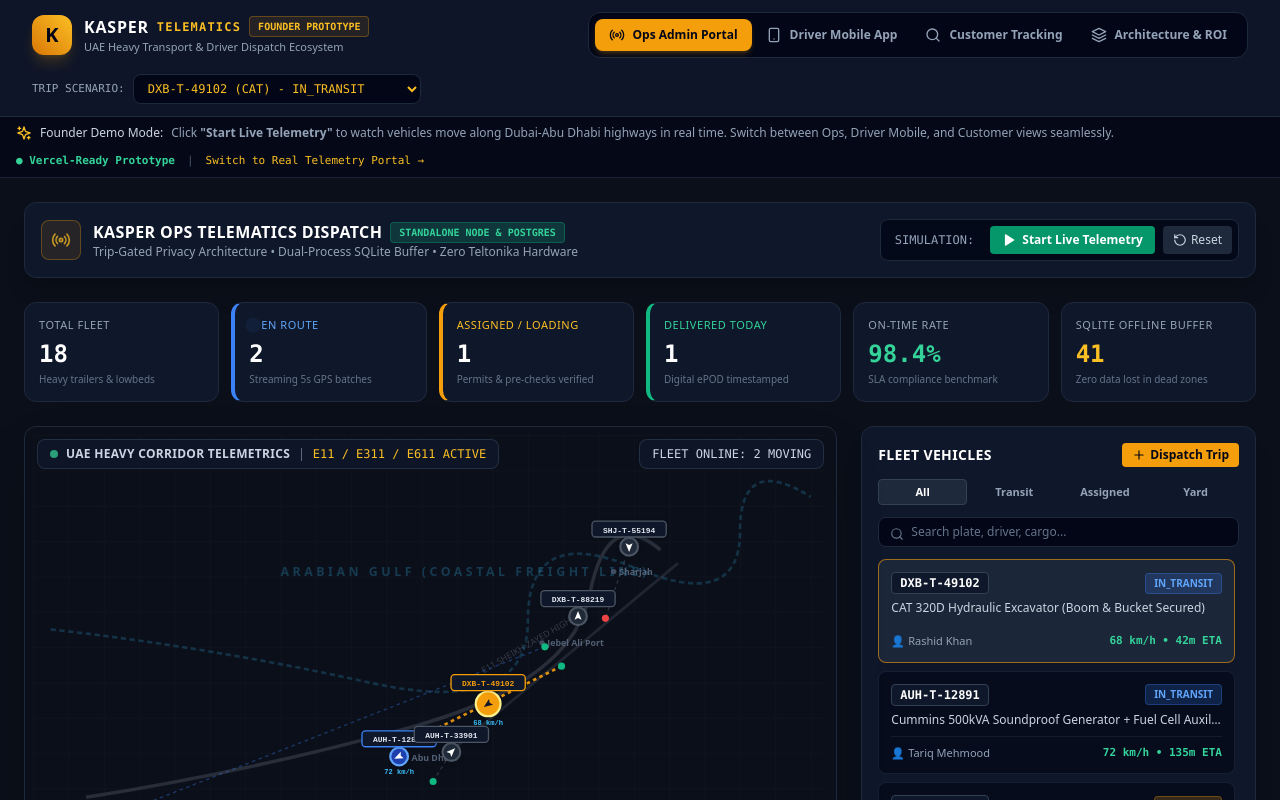
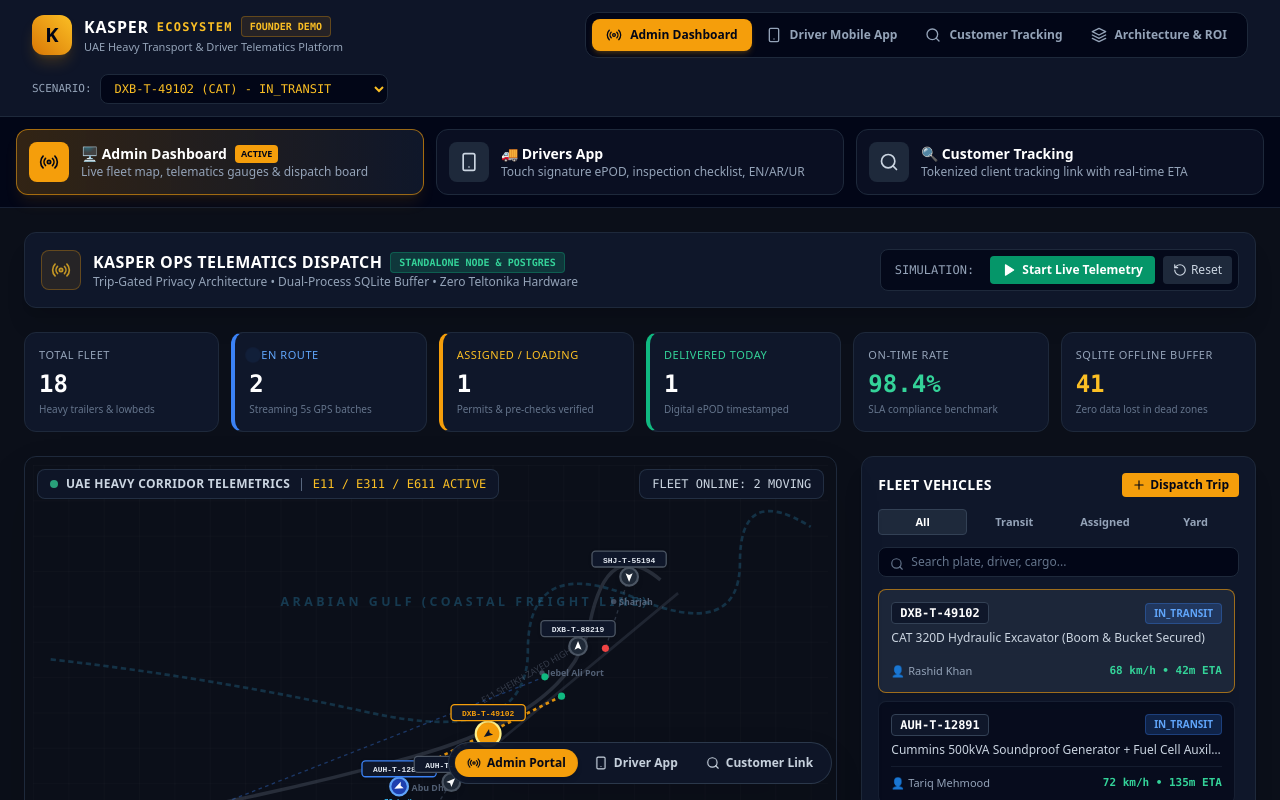
Before and after one commit to afsalali1238/driver, a Next.js app in the folder apps/ops-admin/: page /prototype in a window 1280 px wide. Built offline with nearby package versions, Linux system fonts and the light colour scheme.

Commit message:
feat: add prominent one-click switcher between drivers app and admin dashboard on unified link

```diff
--- a/apps/ops-admin/src/app/prototype/page.tsx
+++ b/apps/ops-admin/src/app/prototype/page.tsx
@@ -18,6 +18,28 @@ export default function PrototypeHubPage() {
   const [selectedTripId, setSelectedTripId] = useState<string>('KSP-TR-2041');
   const [isSimulating, setIsSimulating] = useState(false);
   const [simulationTick, setSimulationTick] = useState(0);
+
+  // Sync initial tab with URL query parameter ?app=driver | admin | customer
+  useEffect(() => {
+    if (typeof window !== 'undefined') {
+      const params = new URLSearchParams(window.location.search);
+      const app = params.get('app');
+      if (app === 'driver') setActiveTab('DRIVER');
+      else if (app === 'admin' || app === 'ops') setActiveTab('OPS');
+      else if (app === 'customer' || app === 'track') setActiveTab('CUSTOMER');
+      else if (app === 'arch' || app === 'specs') setActiveTab('ARCH');
+    }
+  }, []);
+
+  const switchTab = (tab: 'OPS' | 'DRIVER' | 'CUSTOMER' | 'ARCH') => {
+    setActiveTab(tab);
+    if (typeof window !== 'undefined') {
+      const url = new URL(window.location.href);
+      const slug = tab === 'OPS' ? 'admin' : tab === 'DRIVER' ? 'driver' : tab === 'CUSTOMER' ? 'customer' : 'specs';
+      url.searchParams.set('app', slug);
+      window.history.replaceState({}, '', url.toString());
+    }
+  };
 
   const selectedTrip = trips.find(t => t.id === selectedTripId) || trips[0];
 
@@ -69,7 +91,7 @@ export default function PrototypeHubPage() {
   };
 
   return (
-    <div className="min-h-screen bg-[#0B0F19] text-slate-100 flex flex-col font-sans">
+    <div className="min-h-screen bg-[#0B0F19] text-slate-100 flex flex-col font-sans pb-16">
       {/* Top Founder Showcase Navigation Bar */}
       <header className="sticky top-0 z-50 bg-slate-900/95 backdrop-blur-md border-b border-slate-800 px-4 lg:px-8 py-3">
         <div className="max-w-7xl mx-auto flex flex-wrap items-center justify-between gap-4">
@@ -82,19 +104,19 @@ export default function PrototypeHubPage() {
             <div>
               <div className="flex items-center gap-2">
                 <span className="font-black text-white text-base tracking-wider">KASPER</span>
-                <span className="text-amber-400 font-bold text-xs tracking-widest font-mono">TELEMATICS</span>
+                <span className="text-amber-400 font-bold text-xs tracking-widest font-mono">ECOSYSTEM</span>
                 <span className="bg-amber-500/10 text-amber-400 border border-amber-500/30 text-[10px] px-2 py-0.5 rounded font-mono font-bold">
-                  FOUNDER PROTOTYPE
+                  FOUNDER DEMO
                 </span>
               </div>
-              <div className="text-slate-400 text-[11px]">UAE Heavy Transport & Driver Dispatch Ecosystem</div>
+              <div className="text-slate-400 text-[11px]">UAE Heavy Transport & Driver Telematics Platform</div>
             </div>
           </div>
 
           {/* Master View Switcher Tabs */}
           <nav className="flex items-center bg-slate-950 p-1.5 rounded-xl border border-slate-800 text-xs font-semibold">
             <button
-              onClick={() => setActiveTab('OPS')}
+              onClick={() => switchTab('OPS')}
               className={`flex items-center gap-2 px-3.5 py-2 rounded-lg transition-all ${
                 activeTab === 'OPS'
                   ? 'bg-amber-500 text-slate-950 font-bold shadow-md shadow-amber-500/20'
@@ -102,11 +124,11 @@ export default function PrototypeHubPage() {
               }`}
             >
               <Radio className="w-4 h-4" />
-              <span>Ops Admin Portal</span>
+              <span>Admin Dashboard</span>
             </button>
 
             <button
-              onClick={() => setActiveTab('DRIVER')}
+              onClick={() => switchTab('DRIVER')}
               className={`flex items-center gap-2 px-3.5 py-2 rounded-lg transition-all ${
                 activeTab === 'DRIVER'
                   ? 'bg-amber-500 text-slate-950 font-bold shadow-md shadow-amber-500/20'
@@ -118,7 +140,7 @@ export default function PrototypeHubPage() {
             </button>
 
             <button
-              onClick={() => setActiveTab('CUSTOMER')}
+              onClick={() => switchTab('CUSTOMER')}
               className={`flex items-center gap-2 px-3.5 py-2 rounded-lg transition-all ${
                 activeTab === 'CUSTOMER'
                   ? 'bg-amber-500 text-slate-950 font-bold shadow-md shadow-amber-500/20'
@@ -130,7 +152,7 @@ export default function PrototypeHubPage() {
             </button>
 
             <button
-              onClick={() => setActiveTab('ARCH')}
+              onClick={() => switchTab('ARCH')}
               className={`flex items-center gap-2 px-3.5 py-2 rounded-lg transition-all ${
                 activeTab === 'ARCH'
                   ? 'bg-amber-500 text-slate-950 font-bold shadow-md shadow-amber-500/20'
@@ -144,7 +166,7 @@ export default function PrototypeHubPage() {
 
           {/* Quick Active Scenario Switcher */}
           <div className="flex items-center gap-2">
-            <label className="text-[11px] font-mono text-slate-400 hidden xl:inline">TRIP SCENARIO:</label>
+            <label className="text-[11px] font-mono text-slate-400 hidden xl:inline">SCENARIO:</label>
             <select
               value={selectedTripId}
               onChange={(e) => setSelectedTripId(e.target.value)}
@@ -160,19 +182,90 @@ export default function PrototypeHubPage() {
         </div>
       </header>
 
-      {/* Founder Pitch Helper Banner */}
-      <div className="bg-slate-950/60 border-b border-slate-800/80 px-4 py-2 text-xs">
-        <div className="max-w-7xl mx-auto flex flex-wrap items-center justify-between gap-3 text-slate-400">
-          <div className="flex items-center gap-2">
-            <Sparkles className="w-4 h-4 text-amber-400" />
-            <span className="text-slate-300 font-medium">Founder Demo Mode:</span>
-            <span>Click <strong>&quot;Start Live Telemetry&quot;</strong> to watch vehicles move along Dubai-Abu Dhabi highways in real time. Switch between Ops, Driver Mobile, and Customer views seamlessly.</span>
-          </div>
+      {/* Prominent One-Click Switcher Banner */}
+      <div className="bg-slate-950 border-b border-slate-800/80 px-4 py-3">
+        <div className="max-w-7xl mx-auto">
+          <div className="grid grid-cols-1 md:grid-cols-3 gap-3">
+            {/* Option 1: Admin Dashboard */}
+            <button
+              onClick={() => switchTab('OPS')}
+              className={`flex items-center gap-3 p-3 rounded-xl border text-left transition-all ${
+                activeTab === 'OPS'
+                  ? 'bg-gradient-to-r from-amber-500/20 to-slate-900 border-amber-500/60 shadow-lg shadow-amber-500/10'
+                  : 'bg-slate-900/60 border-slate-800 hover:bg-slate-800/60'
+              }`}
+            >
+              <div className={`w-10 h-10 rounded-lg flex items-center justify-center font-bold shrink-0 ${
+                activeTab === 'OPS' ? 'bg-amber-500 text-slate-950' : 'bg-slate-800 text-slate-300'
+              }`}>
+                <Radio className="w-5 h-5" />
+              </div>
+              <div className="min-w-0">
+                <div className="flex items-center gap-2">
+                  <span className="font-black text-white text-sm">🖥️ Admin Dashboard</span>
+                  {activeTab === 'OPS' && (
+                    <span className="bg-amber-500 text-slate-950 text-[9px] font-extrabold px-1.5 py-0.5 rounded">
+                      ACTIVE
+                    </span>
+                  )}
+                </div>
+                <p className="text-slate-400 text-xs truncate">Live fleet map, telematics gauges & dispatch board</p>
+              </div>
+            </button>
 
-          <div className="flex items-center gap-3 font-mono text-[11px]">
-            <span className="text-emerald-400 font-bold">● Vercel-Ready Prototype</span>
-            <span className="text-slate-600">|</span>
-            <a href="/dashboard" className="text-amber-400 hover:underline">Switch to Real Telemetry Portal →</a>
+            {/* Option 2: Drivers App */}
+            <button
+              onClick={() => switchTab('DRIVER')}
+              className={`flex items-center gap-3 p-3 rounded-xl border text-left transition-all ${
+                activeTab === 'DRIVER'
+                  ? 'bg-gradient-to-r from-amber-500/20 to-slate-900 border-amber-500/60 shadow-lg shadow-amber-500/10'
+                  : 'bg-slate-900/60 border-slate-800 hover:bg-slate-800/60'
+              }`}
+            >
+              <div className={`w-10 h-10 rounded-lg flex items-center justify-center font-bold shrink-0 ${
+                activeTab === 'DRIVER' ? 'bg-amber-500 text-slate-950' : 'bg-slate-800 text-slate-300'
+              }`}>
+                <Smartphone className="w-5 h-5" />
+              </div>
+              <div className="min-w-0">
+                <div className="flex items-center gap-2">
+                  <span className="font-black text-white text-sm">🚚 Drivers App</span>
+                  {activeTab === 'DRIVER' && (
+                    <span className="bg-amber-500 text-slate-950 text-[9px] font-extrabold px-1.5 py-0.5 rounded">
+                      ACTIVE
+                    </span>
+                  )}
+                </div>
+                <p className="text-slate-400 text-xs truncate">Touch signature ePOD, inspection checklist, EN/AR/UR</p>
+              </div>
+            </button>
+
+            {/* Option 3: Customer Live Tracking */}
+            <button
+              onClick={() => switchTab('CUSTOMER')}
+              className={`flex items-center gap-3 p-3 rounded-xl border text-left transition-all ${
+                activeTab === 'CUSTOMER'
+                  ? 'bg-gradient-to-r from-amber-500/20 to-slate-900 border-amber-500/60 shadow-lg shadow-amber-500/10'
+                  : 'bg-slate-900/60 border-slate-800 hover:bg-slate-800/60'
+              }`}
+            >
+              <div className={`w-10 h-10 rounded-lg flex items-center justify-center font-bold shrink-0 ${
+                activeTab === 'CUSTOMER' ? 'bg-amber-500 text-slate-950' : 'bg-slate-800 text-slate-300'
+              }`}>
+                <Search className="w-5 h-5" />
+              </div>
+              <div className="min-w-0">
+                <div className="flex items-center gap-2">
+                  <span className="font-black text-white text-sm">🔍 Customer Tracking</span>
+                  {activeTab === 'CUSTOMER' && (
+                    <span className="bg-amber-500 text-slate-950 text-[9px] font-extrabold px-1.5 py-0.5 rounded">
+                      ACTIVE
+                    </span>
+                  )}
+                </div>
+                <p className="text-slate-400 text-xs truncate">Tokenized client tracking link with real-time ETA</p>
+              </div>
+            </button>
           </div>
         </div>
       </div>
@@ -185,11 +278,11 @@ export default function PrototypeHubPage() {
             onSelectTripForCustomerView={(token) => {
               const matched = trips.find(t => t.trackingToken === token);
               if (matched) setSelectedTripId(matched.id);
-              setActiveTab('CUSTOMER');
+              switchTab('CUSTOMER');
             }}
             onSelectTripForDriverView={(tripId) => {
               setSelectedTripId(tripId);
-              setActiveTab('DRIVER');
+              switchTab('DRIVER');
             }}
             isSimulating={isSimulating}
             onToggleSimulation={() => setIsSimulating(!isSimulating)}
@@ -200,9 +293,12 @@ export default function PrototypeHubPage() {
         {activeTab === 'DRIVER' && (
           <div className="space-y-4">
             <div className="text-center max-w-lg mx-auto">
-              <h2 className="text-lg font-black text-white">Driver Mobile Application Simulator</h2>
+              <h2 className="text-lg font-black text-white flex items-center justify-center gap-2">
+                <Smartphone className="w-5 h-5 text-amber-400" />
+                Driver Mobile Application Simulator
+              </h2>
               <p className="text-slate-400 text-xs mt-1">
-                Field-tested for heavy haulage drivers. Test the interactive touch signature canvas, inspection checklist, language toggles, and offline SQLite buffering.
+                Optimized for heavy freight field drivers. Try drawing on the touch signature pad, completing the pre-trip audit, switching languages, and toggling offline mode!
               </p>
             </div>
             <DriverMobileView
@@ -215,7 +311,7 @@ export default function PrototypeHubPage() {
         {activeTab === 'CUSTOMER' && (
           <CustomerTrackingView
             trip={selectedTrip}
-            onOpenDriverSimulator={() => setActiveTab('DRIVER')}
+            onOpenDriverSimulator={() => switchTab('DRIVER')}
           />
         )}
 
@@ -224,12 +320,45 @@ export default function PrototypeHubPage() {
         )}
       </main>
 
+      {/* Floating Bottom Quick-Switcher Pill (Always Visible on Mobile and Desktop) */}
+      <div className="fixed bottom-4 left-1/2 -translate-x-1/2 z-50 bg-slate-900/90 backdrop-blur-lg border border-slate-700/80 p-1.5 rounded-full shadow-2xl flex items-center gap-1 text-xs font-bold">
+        <button
+          onClick={() => switchTab('OPS')}
+          className={`flex items-center gap-1.5 px-3 py-1.5 rounded-full transition-all ${
+            activeTab === 'OPS' ? 'bg-amber-500 text-slate-950 shadow-md' : 'text-slate-300 hover:text-white'
+          }`}
+        >
+          <Radio className="w-3.5 h-3.5" />
+          <span>Admin Portal</span>
+        </button>
+
+        <button
+          onClick={() => switchTab('DRIVER')}
+          className={`flex items-center gap-1.5 px-3 py-1.5 rounded-full transition-all ${
+            activeTab === 'DRIVER' ? 'bg-amber-500 text-slate-950 shadow-md' : 'text-slate-300 hover:text-white'
+          }`}
+        >
+          <Smartphone className="w-3.5 h-3.5" />
+          <span>Driver App</span>
+        </button>
+
+        <button
+          onClick={() => switchTab('CUSTOMER')}
+          className={`flex items-center gap-1.5 px-3 py-1.5 rounded-full transition-all ${
+            activeTab === 'CUSTOMER' ? 'bg-amber-500 text-slate-950 shadow-md' : 'text-slate-300 hover:text-white'
+          }`}
+        >
+          <Search className="w-3.5 h-3.5" />
+          <span>Customer Link</span>
+        </button>
+      </div>
+
       {/* Footer */}
       <footer className="bg-slate-950 border-t border-slate-800 py-4 px-6 text-center text-xs text-slate-500 font-mono">
         <div className="max-w-7xl mx-auto flex flex-wrap items-center justify-between gap-2">
           <span>Kasper Driver & Fleet Telematics Platform © 2026</span>
-          <span>Designed for UAE Construction Logistics & Heavy Haulage</span>
-          <span className="text-amber-400 font-bold">Vercel & Git Production Ready</span>
+          <span>Access both Driver App and Admin Portal from one unified link</span>
+          <span className="text-amber-400 font-bold">Vercel Production Deployment</span>
         </div>
       </footer>
     </div>
```
Also changed, not shown: 1 other file (tests, documents, lock files or other folders).
